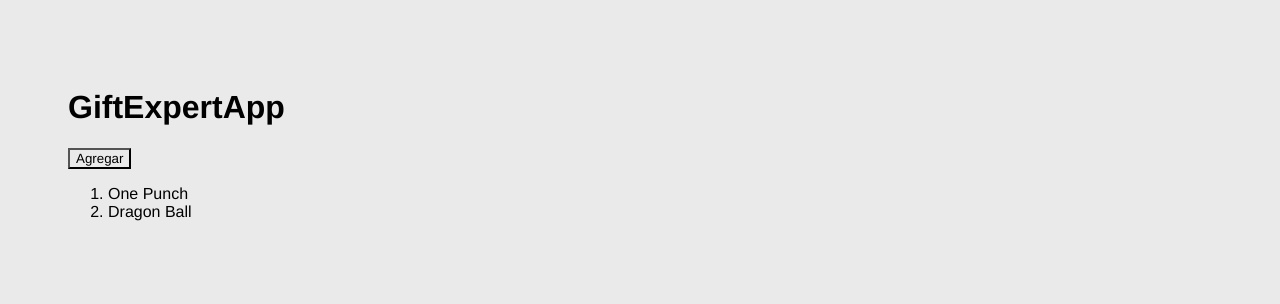
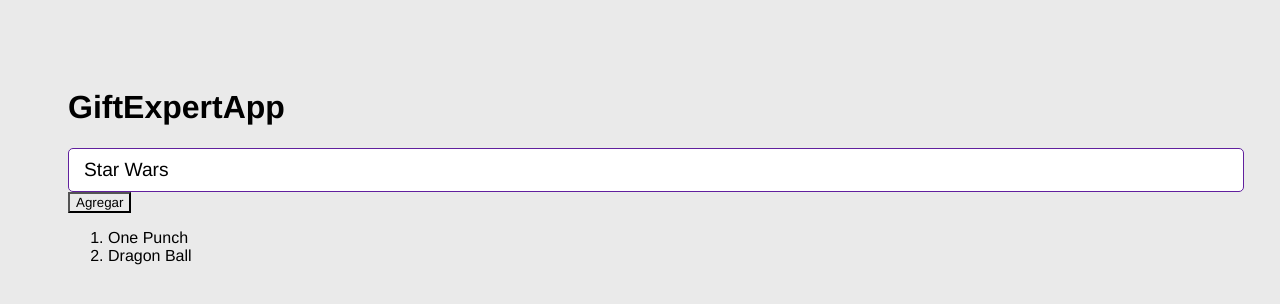
Before and after one commit to andersoncoder-droid/04-gif-expert-app, a React (Vite) app: page / in a window 1280 px wide. Shown: the top 304 px of the page. Built offline with nearby package versions, Linux system fonts and the light colour scheme.

Commit message:
Add AddCategory component for user input to search gifs

```diff
--- a/src/GifExpertApp.jsx
+++ b/src/GifExpertApp.jsx
@@ -1,10 +1,11 @@
 import { useState } from 'react';
+import { AddCategory } from './components/AddCategory';
 
 export const GifExpertApp = () => {
   const [categories, setcategories] = useState(['One Punch', 'Dragon Ball']);
 
   const onAddCategory = () => {
-    setcategories([...categories, 'Star Wars']);
+    setcategories(['Star Wars', ...categories]);
   };
 
   return (
@@ -12,6 +13,7 @@
       {/* titulo */}
       <h1>GiftExpertApp</h1>
       {/* input */}
+      <AddCategory />
       {/* listado de gif */}
       <button onClick={onAddCategory}> Agregar </button>
       <ol>
--- /dev/null
+++ b/src/components/AddCategory.jsx
@@ -0,0 +1,24 @@
+import { useState } from 'react';
+
+export const AddCategory = () => {
+  const [inputValue, setinputValue] = useState('Star Wars');
+
+  const onInputChange = ({ target }) => {
+    setinputValue(target.value);
+  };
+
+  const onsubmit = (event) => {
+    event.preventDefault();
+  };
+
+  return (
+    <form onSubmit={(event) => onsubmit(event)}>
+      <input
+        type='text'
+        placeholder='Buscar gifs'
+        value={inputValue}
+        onChange={onInputChange}
+      />
+    </form>
+  );
+};
```
